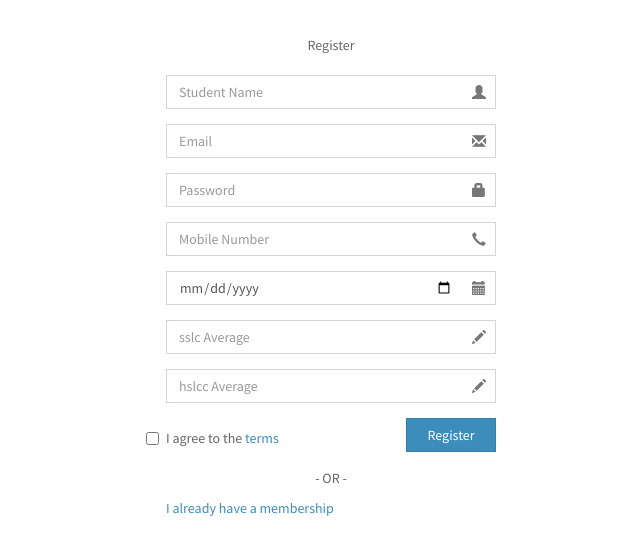
After one commit to Aravindan3118/collage-admission, a PHP site: page /student_register.php in a window 1280 px wide. The commit adds this page. Shown: the top 555 px of the page, without its empty margins (309-949 px from the left). Run offline with PHP 8.4, Linux system fonts and the light colour scheme.

Commit message:
student registration done

```diff
--- a/inc/footer.php
+++ b/inc/footer.php
@@ -4,7 +4,7 @@
       <!-- Anything you want -->
     </div>
     <!-- Default to the left -->
-    <strong>Copyright &copy; 2019 <a href="#">Collage Admission</a>.</strong> All rights reserved.
+    <strong>Copyright &copy; 2019 <a href="#">College Admission</a>.</strong> All rights reserved.
   </footer>
 
   <!-- Control Sidebar -->
--- /dev/null
+++ b/inc/head_ass.php
@@ -0,0 +1,20 @@
+<!DOCTYPE html>
+<html>
+<head>
+  <meta charset="utf-8">
+  <meta http-equiv="X-UA-Compatible" content="IE=edge">
+  <title>College Admission</title>
+  <meta content="width=device-width, initial-scale=1, maximum-scale=1, user-scalable=no" name="viewport">
+  <link rel="stylesheet" href="inc/includes/bower_components/bootstrap/dist/css/bootstrap.min.css">
+  <!-- Font Awesome -->
+  <link rel="stylesheet" href="inc/includes/bower_components/font-awesome/css/font-awesome.min.css">
+  <!-- Ionicons -->
+  <link rel="stylesheet" href="inc/includes/bower_components/Ionicons/css/ionicons.min.css">
+
+  <link rel="stylesheet" href="inc/includes/dist/css/AdminLTE.min.css">
+
+  <link rel="stylesheet" href="inc/includes/dist/css/skins/_all-skins.min.css">
+
+  <link rel="stylesheet"
+        href="https://fonts.googleapis.com/css?family=Source+Sans+Pro:300,400,600,700,300italic,400italic,600italic">
+</head>
--- a/inc/services/class.user.php
+++ b/inc/services/class.user.php
@@ -1,4 +1,5 @@
 <?php
+
 	include "db_config.php";
 	class User{
 		protected $db;
@@ -24,6 +25,7 @@
             $values = implode(',',$values);
             $insert .= ' VALUES ('.$values.')';
            $result = $this->db->query($insert) or die($this->db->error);
+           return true;
     }
 
 
--- a/inc/services/db_config.php
+++ b/inc/services/db_config.php
@@ -2,7 +2,7 @@
 define('DB_SERVER', 'localhost');
 define('DB_USERNAME', 'root');
 define('DB_PASSWORD', 'root');
-define('DB_DATABASE', 'bus_system');
+define('DB_DATABASE', 'college_admission');
 
 class DB_con {
 	public $connection;
--- /dev/null
+++ b/student_register.php
@@ -0,0 +1,109 @@
+<?php
+	// include './inc/header.php';
+    // include './inc/sidebar.php';
+
+    include './inc/services/class.user.php';
+    include './inc/head_ass.php';
+    $user = new User();
+    if(isset($_POST['submit'])){
+      $student_name = $_POST['student_name'];
+      $email = $_POST['email'];
+      $password = $_POST['password'];
+      $mobile_num = $_POST['mobile_num'];
+      $dob = $_POST['dob'];
+      $sslcavg = $_POST['sslcavg'];
+      $hslccavg = $_POST['hslccavg'];
+      $table1= 'student_master';
+      $row='student_name,email,password,mobile,dob,10_avg,12_avg';
+      $insert = $user->insert($table1,array($student_name,$email,$password,$mobile_num,$dob,$sslcavg,$hslccavg),$row);
+
+      if($insert){
+        echo '<script>alert("Student Registered")</script>';
+      }
+      else{
+        echo '<script>alert("something went wrong")</script>';
+      }
+      // echo '<br>'.$student_name;
+      // echo '<br>'.$email;
+      // echo '<br>'.$password;
+      // echo '<br>'.$mobile_num;
+      // echo '<br>'.$dob;
+      // echo '<br>'.$sslcavg;
+      // echo '<br>'.$hslccavg;
+
+    }
+ ?>
+   <div class="container">
+
+    <section class="content ">
+    <div class="register-box-body col-md-4 col-md-offset-4">
+    <p class="login-box-msg">Register</p>
+
+    <form action="" method="post">
+      <div class="form-group has-feedback">
+        <input type="text" class="form-control" name='student_name' placeholder="Student Name">
+        <span class="glyphicon glyphicon-user form-control-feedback"></span>
+      </div>
+      <div class="form-group has-feedback">
+        <input type="email" class="form-control" name='email' placeholder="Email">
+        <span class="glyphicon glyphicon-envelope form-control-feedback"></span>
+      </div>
+      <div class="form-group has-feedback">
+        <input type="password" class="form-control" name='password' placeholder="Password">
+        <span class="glyphicon glyphicon-lock form-control-feedback"></span>
+      </div>
+      <div class="form-group has-feedback">
+        <input type="text" class="form-control" name='mobile_num' placeholder="Mobile Number">
+        <span class="glyphicon glyphicon-earphone form-control-feedback"></span>
+      </div>
+      <div class="form-group has-feedback">
+        <input type="date" class="form-control" name='dob' placeholder="D.O.B">
+        <span class="glyphicon glyphicon-calendar form-control-feedback"></span>
+      </div>
+      <div class="form-group has-feedback">
+        <input type="number" class="form-control" name='sslcavg' placeholder="sslc Average">
+        <span class="glyphicon glyphicon-pencil form-control-feedback"></span>
+      </div>
+      <div class="form-group has-feedback">
+        <input type="number" class="form-control" name='hslccavg' placeholder="hslcc Average">
+        <span class="glyphicon glyphicon-pencil form-control-feedback"></span>
+      </div>
+      <!-- <div class="form-group has-feedback">
+      <select class="form-control" name='school name'>
+      <option value="">------------------------Select College-------------------------</option>
+      <option value="College1">College1</option>
+      <option value="College2">College2</option>
+      <option value="College3">College3</option>
+      <option value="College4">College4</option>
+    </select>
+
+      </div> -->
+      <div class="row">
+        <div class="col-xs-8">
+          <div class="checkbox icheck">
+            <label>
+              <input type="checkbox"> I agree to the <a href="#">terms</a>
+            </label>
+          </div>
+        </div>
+        <!-- /.col -->
+        <div class="col-xs-4">
+          <button type="submit" name='submit' class="btn btn-primary btn-block btn-flat">Register</button>
+        </div>
+        <!-- /.col -->
+      </div>
+    </form>
+
+    <div class="social-auth-links text-center">
+      <p>- OR -</p>
+    </div>
+
+    <a href="login.html" class="text-center">I already have a membership</a>
+  </div>
+
+    </section>
+  </div>
+
+  <?php
+//   include './inc/footer.php';
+   ?>
```
Also changed, not shown: inc/header.php (+5 -2 lines), layout.php (added, +26 -0 lines), sql/college_admission.sql (added, +65 -0 lines).
